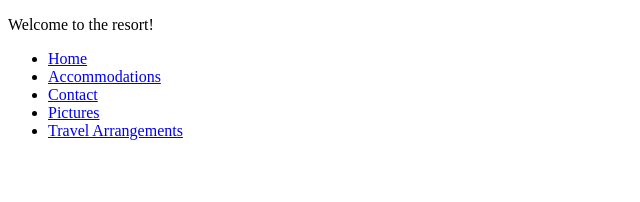
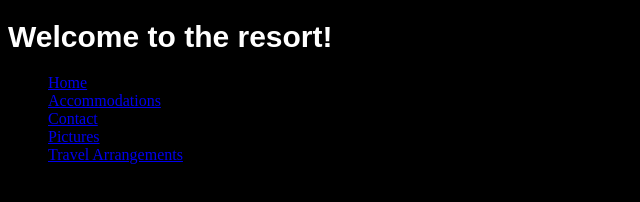
Before and after one commit to KirbyPaint/EC-W1-resort-website, a plain HTML site: page activities.html in a window 1280 px wide. Shown: the whole page, without its empty margins (0-640 px from the left). Drawn offline with Linux system fonts and the light colour scheme.

Commit message:
add css styling

```diff
--- a/activities.html
+++ b/activities.html
@@ -6,7 +6,7 @@
 </head>
 
 <body>
-  <p>Welcome to the resort!<p>
+  <h1>Welcome to the resort!</h1>
   <ul>
     <li><a href="index.html">Home</a></li>
     <li><a href="accommodations.html">Accommodations</a></li>
--- a/css/styles.css
+++ b/css/styles.css
@@ -0,0 +1,13 @@
+body {
+  background-color: black;
+}
+
+p {
+  color: white;
+}
+
+h1 {
+  font-family: Arial, Helvetica, sans-serif;
+  font-size: 30px;
+  color: white;
+}
```
Also changed, not shown: contact-info.html (+1 -1 lines), index.html (+1 -1 lines), pictures.html (+1 -1 lines), travel-arrangements.html (+1 -1 lines). Lines whose indentation alone changed are shown as unchanged.
